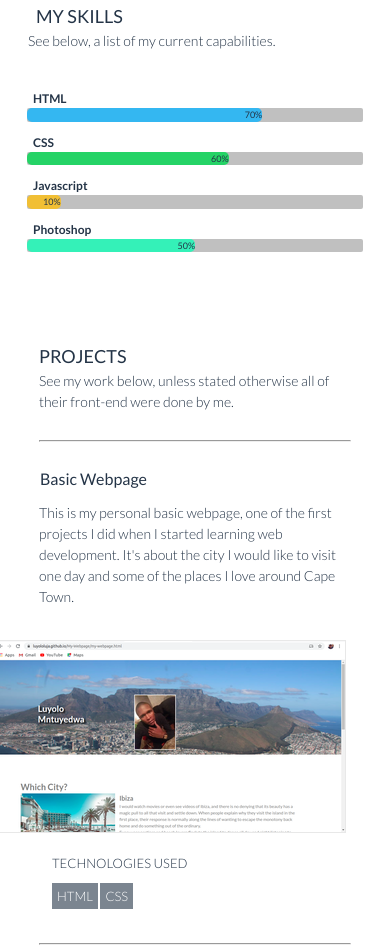
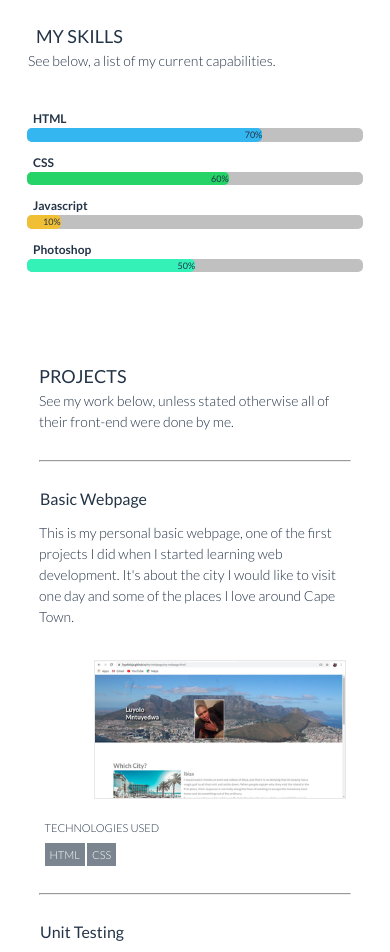
Before and after one commit to LuyoloLuja/my-portfolio, a plain HTML site: page index.html in a window 390 px wide. Shown: the part 1016-1968 px from the top of the page. Drawn offline with Linux system fonts and the light colour scheme.

Commit message:
added style for responsiveness

```diff
--- a/css/mobilefriendly.css
+++ b/css/mobilefriendly.css
@@ -4,6 +4,7 @@
         background-attachment: initial;
     }
     .aside {
+        padding: 1em;
         width: 100%;
         position: unset;
         font-size: 10px;
@@ -46,7 +47,7 @@
     .skills .skills-content .section-title .skill-bar {
         margin: 0;
         width: 100%;
-        border-radius: 2px;
+        border-radius: 5px;
     }
     .skills .skills-content .section-title .bars p {
         font-size: 12px;
@@ -72,7 +73,22 @@
         margin-bottom: 0;
         float: none;
     }
-    /* .projects .projects-content .webpage img {
-        float: center;
-    } */
+    .projects .projects-content .webpage img {
+        width: 250px;
+    }
+    /* techngologies used */
+    .technologies {
+        margin: 0.5em;
+        font-size: 11px;
+    }
+    .technologies span {
+        margin-bottom: 1em;
+    }
+    /* contacts styling */
+    .contacts .contacts-content h1 {
+        font-size: 18px;
+    }
+    .contacts .contacts-content p {
+        font-size: 14px;
+    }
 }
--- a/css/stylesheet.css
+++ b/css/stylesheet.css
@@ -2,6 +2,7 @@
 
 body {
     margin: 0;
+    padding: 0;
     font-family: 'Lato', Helvetica, sans-serif;
     color: #fff;
     line-height: 1.5;
```
Also changed, not shown: index.html (+0 -1 lines).
